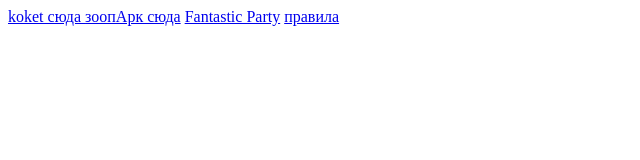
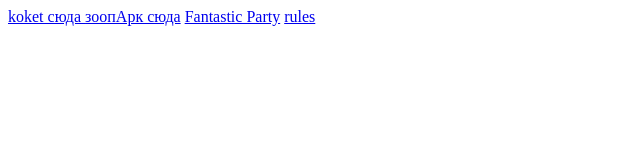
Before and after one commit to alisheric/Alisheric.github.io, a plain HTML site: page index.html in a window 1280 px wide. Shown: the full height of the page, 0-640 px from the left. Drawn offline with Linux system fonts and the light colour scheme.

Commit message:
Update index.html

```diff
--- a/index.html
+++ b/index.html
@@ -3,6 +3,6 @@
         <a href="koket.html"> koket сюда </a>
         <a href="m4y1.html"> зоопАрк сюда</a>
         <a href="Fantastic_Party.html"> Fantastic Party</a>
-        <a href="rules.html"> правила </a>
+        <a href="rules.html"> rules </a>
     </body>
 </html>
```
